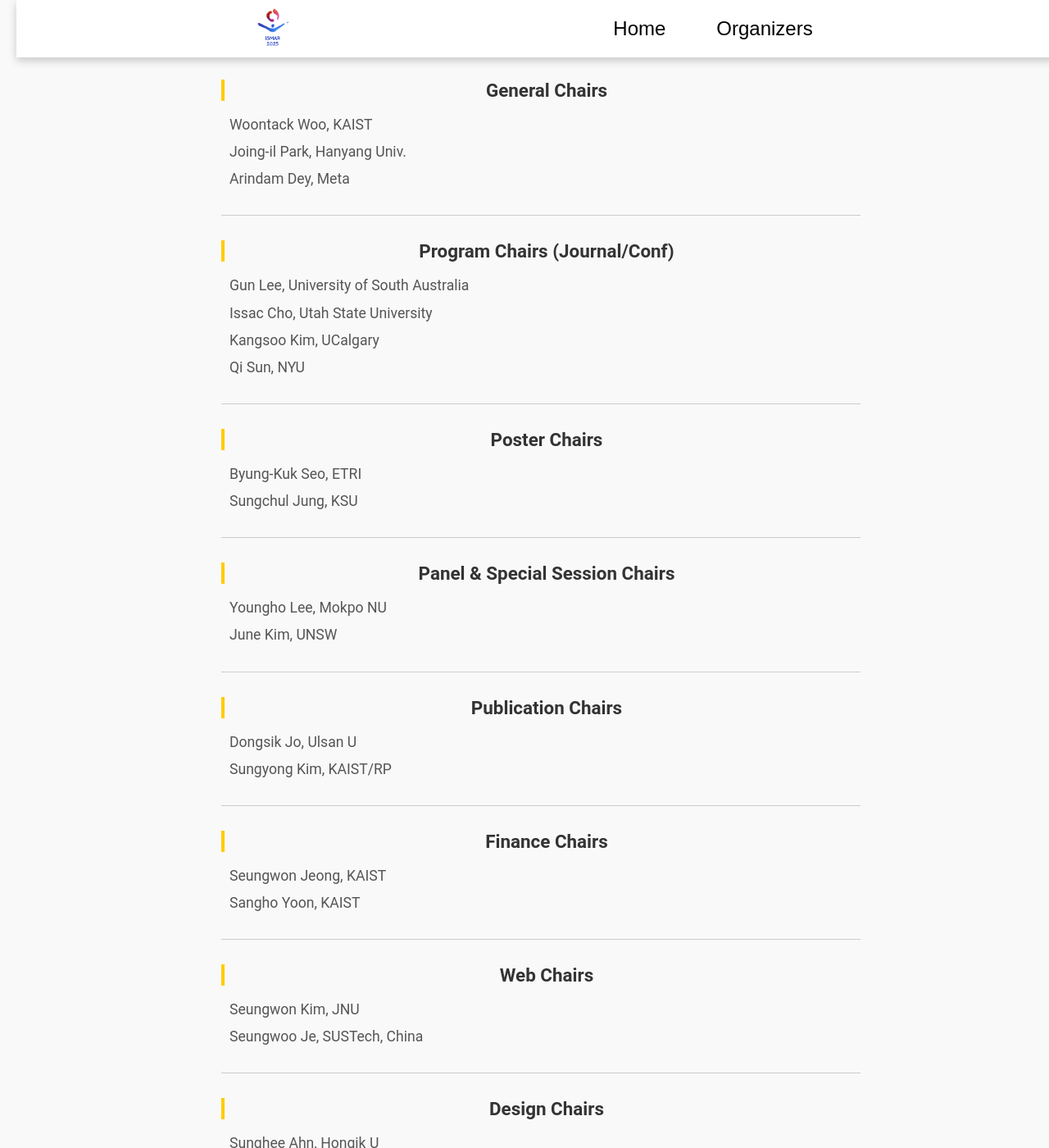
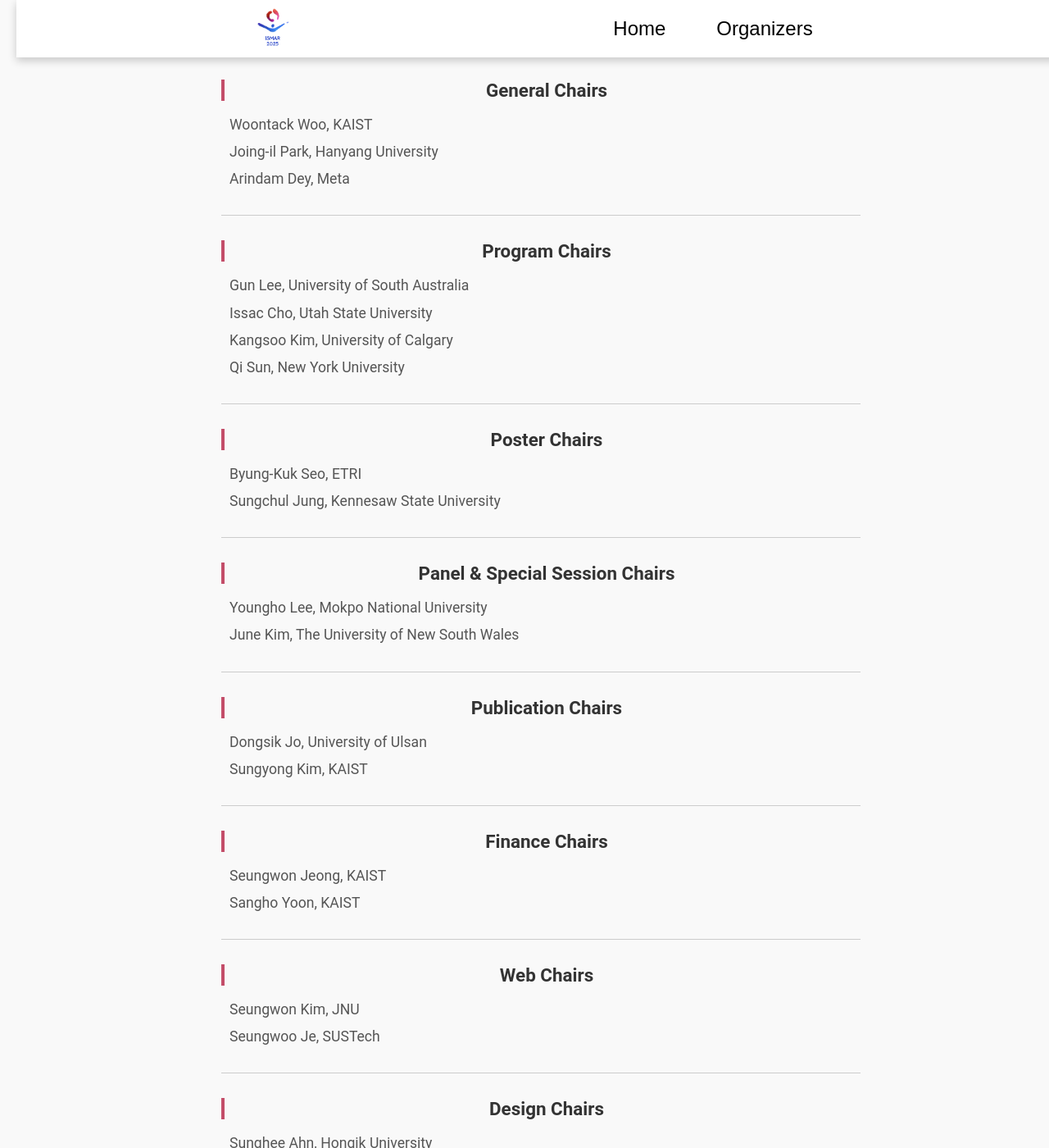
Before and after one commit to sayyes304/ieeeismarwebsite, a Jekyll site: the page organizers.html, which Jekyll copies as it is, in a window 1280 px wide and 1400 px high. Shown: the whole window at 82% size. Built offline with Jekyll 4.4.1, drawn with Linux system fonts in a browser that asks for light colours; a script that is not in the unit is left out; some of the changed text lies outside the part shown.

Commit message:
Content and banner updated

```diff
--- a/index.html
+++ b/index.html
@@ -43,7 +43,7 @@
    <div class="grid-container">
     <div class="main-content">
     <div class="hero">
-        <img src="assets\img\ISMAR_Banner_2025.webp" alt="Banner Image">
+        <img src="assets\img\ISMAR_2025_Banner.jpg" alt="Banner Image">
         <div class="content">
             <h1 class="fancy-heading">IEEE ISMAR 2025</h1>
             <h2 class="fancy-subheading">Daejeon, South Korea   Oct. 8 - Oct. 12 2025</h2>
--- a/organizers.html
+++ b/organizers.html
@@ -43,7 +43,7 @@
                 <h3>General Chairs</h3>
                 <div class="chairs">
                     <p>Woontack Woo, KAIST</p>
-                    <p>Joing-il Park, Hanyang Univ.</p>
+                    <p>Joing-il Park, Hanyang University</p>
                     <p>Arindam Dey, Meta</p>
                 </div>
             </div>
@@ -51,12 +51,12 @@
             <hr>
 
             <div class="chairs-category">
-                <h3>Program Chairs (Journal/Conf)</h3>
+                <h3>Program Chairs</h3>
                 <div class="chairs">
                     <p>Gun Lee, University of South Australia</p>
                     <p>Issac Cho, Utah State University</p>
-                    <p>Kangsoo Kim, UCalgary</p>
-                    <p>Qi Sun, NYU</p>
+                    <p>Kangsoo Kim, University of Calgary</p>
+                    <p>Qi Sun, New York University</p>
                 </div>
             </div>
 
@@ -66,7 +66,7 @@
                 <h3>Poster Chairs</h3>
                 <div class="chairs">
                     <p>Byung-Kuk Seo, ETRI</p>
-                    <p>Sungchul Jung, KSU</p>
+                    <p>Sungchul Jung, Kennesaw State University</p>
                 </div>
             </div>
 
@@ -75,8 +75,8 @@
             <div class="chairs-category">
                 <h3>Panel & Special Session Chairs</h3>
                 <div class="chairs">
-                    <p>Youngho Lee, Mokpo NU</p>
-                    <p>June Kim, UNSW</p>
+                    <p>Youngho Lee, Mokpo National University</p>
+                    <p>June Kim, The University of New South Wales</p>
                 </div>
             </div>
 
@@ -85,8 +85,8 @@
             <div class="chairs-category">
                 <h3>Publication Chairs</h3>
                 <div class="chairs">
-                    <p>Dongsik Jo, Ulsan U</p>
-                    <p>Sungyong Kim, KAIST/RP</p>
+                    <p>Dongsik Jo, University of Ulsan</p>
+                    <p>Sungyong Kim, KAIST</p>
                 </div>
             </div>
 
@@ -106,7 +106,7 @@
                 <h3>Web Chairs</h3>
                 <div class="chairs">
                     <p>Seungwon Kim, JNU</p>
-                    <p>Seungwoo Je, SUSTech, China</p>
+                    <p>Seungwoo Je, SUSTech</p>
                 </div>
             </div>
 
@@ -115,7 +115,7 @@
             <div class="chairs-category">
                 <h3>Design Chairs</h3>
                 <div class="chairs">
-                    <p>Sunghee Ahn, Hongik U</p>
+                    <p>Sunghee Ahn, Hongik University</p>
                     <p>You-Jin Kim, Texas A&M</p>
                 </div>
             </div>
@@ -125,9 +125,9 @@
             <div class="chairs-category">
                 <h3>Publicity, SNS & Communications Chairs</h3>
                 <div class="chairs">
-                    <p>Yoosoo Oh, Daegu U.</p>
-                    <p>Frank Guan, SIT, Singapore</p>
-                    <p>Xinyi Fu, Tsinghua U</p>
+                    <p>Yoosoo Oh, Daegu University</p>
+                    <p>Frank Guan, Singapore Institute of Technology</p>
+                    <p>Xinyi Fu, Tsinghua University</p>
                 </div>
             </div>
 
@@ -137,7 +137,7 @@
                 <h3>Doctoral Consortium Chairs</h3>
                 <div class="chairs">
                     <p>Youngwon Kim, KIT</p>
-                    <p>Si-jung Kim, UNLV</p>
+                    <p>Si-jung Kim, University of Nevada Las Vegas</p>
                 </div>
             </div>
 
@@ -146,7 +146,7 @@
             <div class="chairs-category">
                 <h3>Workshop Chairs</h3>
                 <div class="chairs">
-                    <p>Jong Weon Lee, Sejong U</p>
+                    <p>Jong Weon Lee, Sejong University</p>
                     <p>Hyungil Kim, University of Illinois Chicago</p>
                     <p>Callum Parker, University of Sydney</p>
                 </div>
@@ -157,8 +157,8 @@
             <div class="chairs-category">
                 <h3>Tutorial Chairs</h3>
                 <div class="chairs">
-                    <p>Myungho Lee, Pusan NU</p>
-                    <p>Grace Ahn, UGA</p>
+                    <p>Myungho Lee, Pusan National University</p>
+                    <p>Grace Ahn, University of Georgia</p>
                 </div>
             </div>
 
@@ -167,8 +167,8 @@
             <div class="chairs-category">
                 <h3>Demonstrations Chairs</h3>
                 <div class="chairs">
-                    <p>Yongsoon Choi, Seogang U</p>
-                    <p>Jin Ryong Kim, UTD</p>
+                    <p>Yongsoon Choi, Seogang University</p>
+                    <p>Jin Ryong Kim, The University of Texas at Dallas</p>
                 </div>
             </div>
 
@@ -189,7 +189,7 @@
             <div class="chairs-category">
                 <h3>Diversity, Equity, Inclusion, and Accessibility Chairs</h3>
                 <div class="chairs">
-                    <p>Ahyoung Choi, Gachon U</p>
+                    <p>Ahyoung Choi, Gachon University</p>
                     <p>Soojeong Yoo, University of Sydney</p>
                 </div>
             </div>
@@ -223,9 +223,9 @@
             <div class="chairs-category">
                 <h3>Student Volunteer Chairs</h3>
                 <div class="chairs">
-                    <p>Seoyoung Kang, KAIST UVR Lab.</p>
-                    <p>Juyoung Lee, KAIST UVR Lab.</p>
-                    <p>Hyeongil Nam, UCalgary</p>
+                    <p>Seoyoung Kang, KAIST</p>
+                    <p>Juyoung Lee, KAIST</p>
+                    <p>Hyeongil Nam, University of Calgary</p>
                 </div>
             </div>
         </div>
--- a/styles.css
+++ b/styles.css
@@ -123,7 +123,7 @@
 
 .chairs-category h3 {
     font-size: 1.4em;
-    border-left: 4px solid #FFCC00;
+    border-left: 4px solid #b41a3ec3;
     padding-left: 10px;
     color: #333;
     margin-bottom: 15px;
```
Also changed, not shown: other parts of index.html (+2 -2 lines), assets/img/Banner_25.webp (deleted), assets/img/ISMAR_2025_Banner.jpg (added), assets/img/ISMAR_Banner_2025.webp (deleted).
